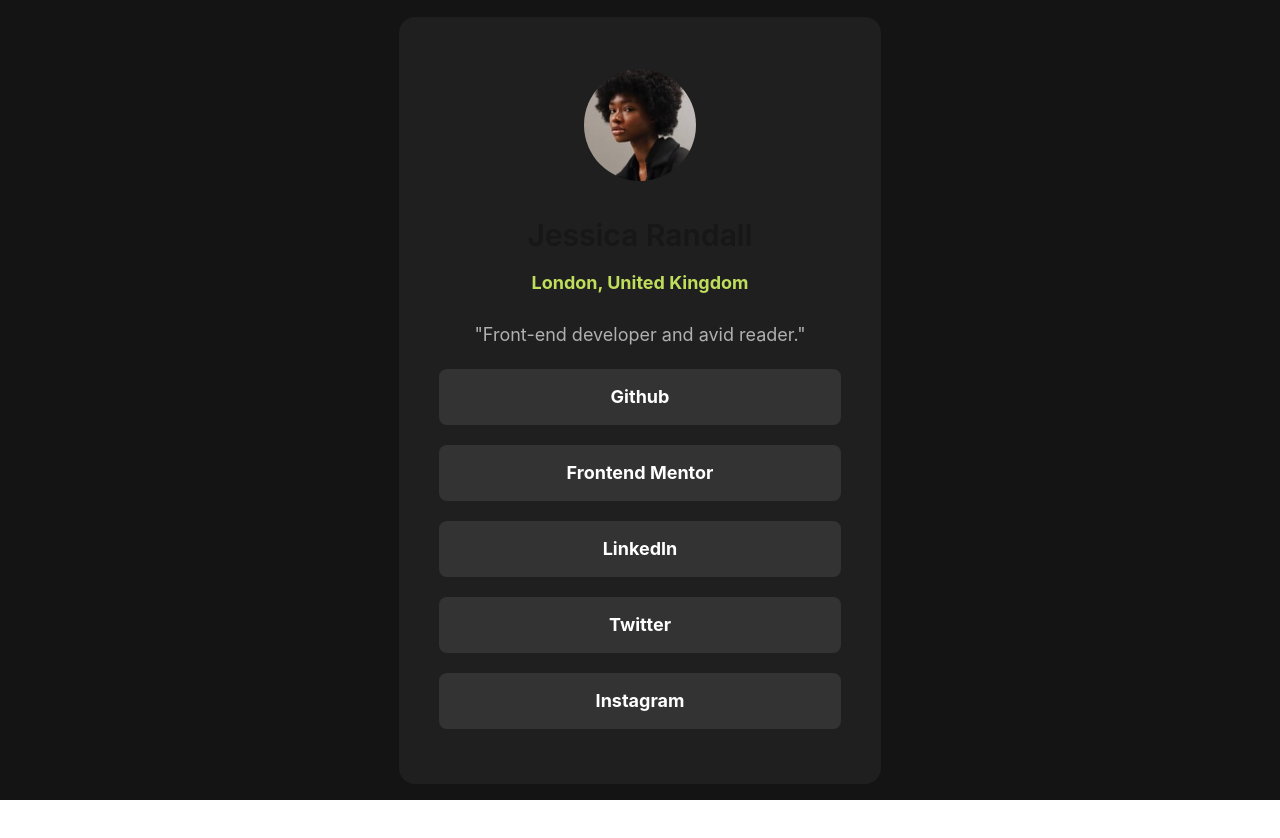
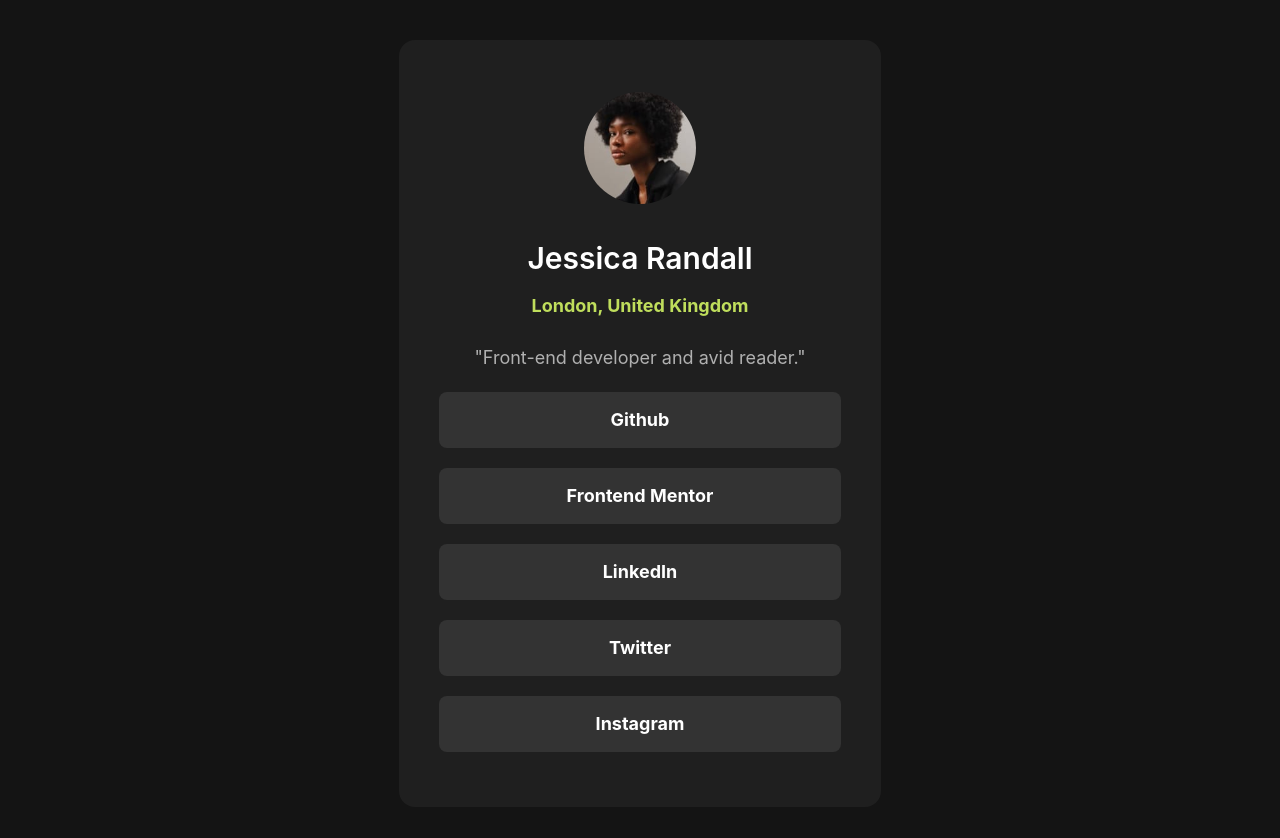
Before and after one commit to Nikshinde7/30-Days-Frontend-Projects, a Next.js app: page /day-4 in a window 1280 px wide. Shown: the top 838 px of the page. Before the commit the page ends 800 px from the top, so only its background shows below. Built offline with nearby package versions, Linux system fonts and the light colour scheme.

Commit message:
fix: Added some fixes for the layout

```diff
--- a/src/app/day-4/page.tsx
+++ b/src/app/day-4/page.tsx
@@ -28,13 +28,13 @@ const links: TLink[] = [
 
 export default function Page() {
     return (
-        <div className="flex items-center justify-center h-screen w-full bg-[#141414] font-inter">
+        <div className="flex items-center justify-center h-full min-h-screen w-full bg-[#141414] font-inter py-10">
             <div className="p-10 bg-[#1f1f1f] h-[767px] w-[482px] rounded-2xl flex flex-col">
                 <div className=" w-full flex justify-center">
                     <Image src="/assets/avatar-jessica.jpeg" alt="img" width={112} height={112} className="rounded-full m-3" />
                 </div>
                 <div className="flex flex-col p-6 gap-y-4 items-center">
-                    <div className="text-3xl text-center font-semibold">
+                    <div className="text-3xl text-center font-semibold text-white">
                         Jessica Randall
                     </div>
                     <div className="text-[#bfde5c] text-lg font-bold">
```
